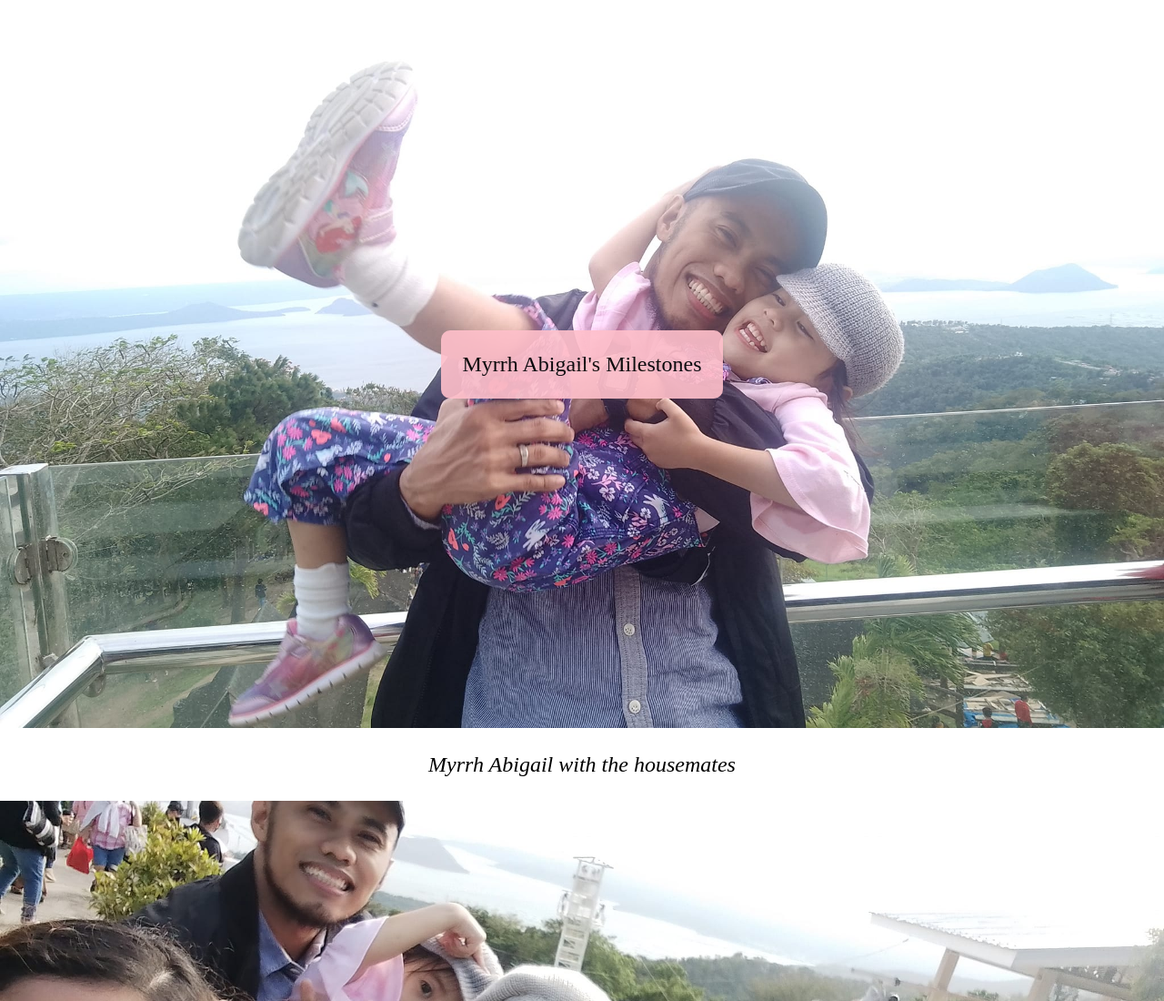
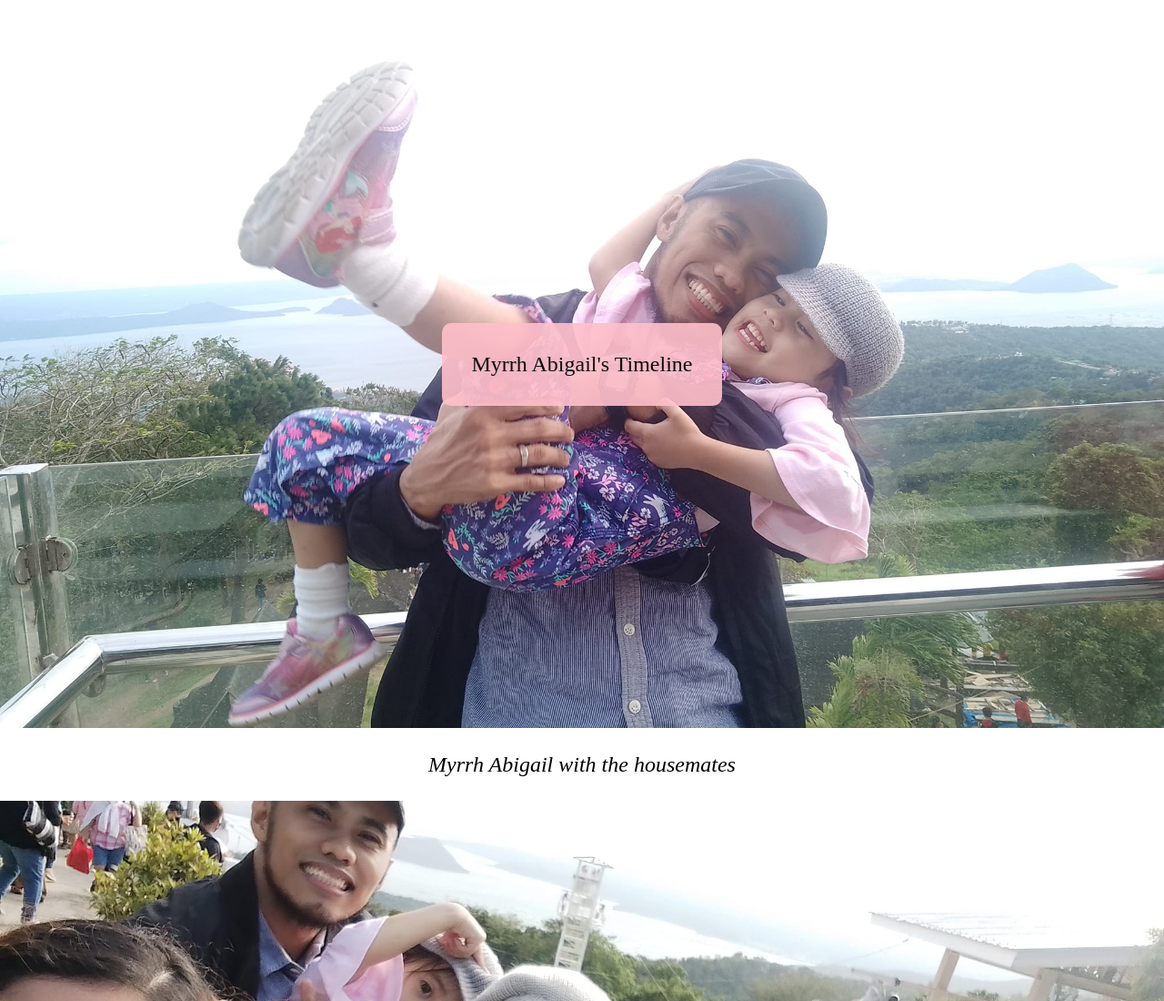
Before and after one commit to jeffchavez-dev/Mira-milestone, a plain HTML site: page index.html in a window 1280 px wide. Shown: the top 1100 px of the page at 91% size. Drawn offline with Linux system fonts and the light colour scheme.

Commit message:
added timeline

```diff
--- a/index.html
+++ b/index.html
@@ -9,7 +9,7 @@
 </head>
 <body>
     <div class="main">
-        <div class="main_title">Myrrh Abigail's Milestones</div>
+        <div class="main_title">Myrrh Abigail's Timeline</div>
     </div>
     <div class="section_one">
         <div class="section_one_name">Myrrh Abigail with the housemates</div>
--- a/style.css
+++ b/style.css
@@ -21,7 +21,7 @@
 .main_title {
     display: block;
     background-color: pink;
-    padding: 1.5rem;
+    padding: 2rem;
     font-size: 1.5rem;
     border-radius: 10px;
     opacity: .9;
```
